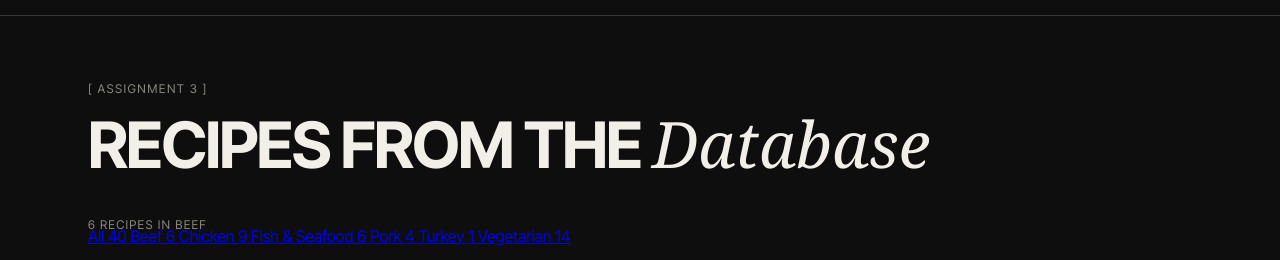
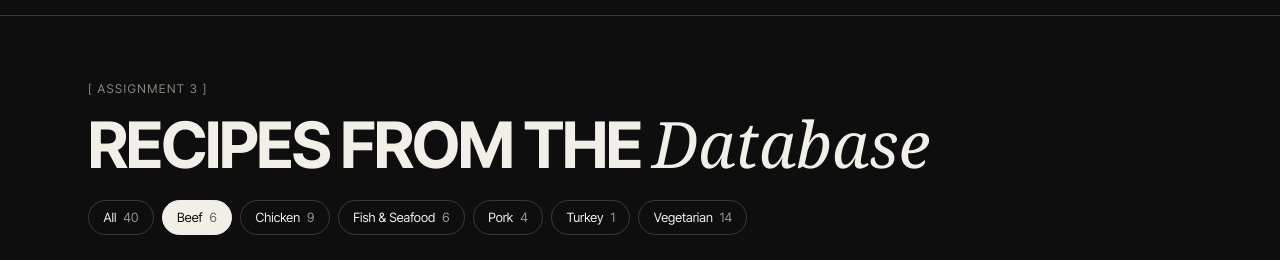
Before and after one commit to QuinnKess/uxid232-qbk23, a PHP site: page /recipes.php?category=1 in a window 1280 px wide. Shown: the part 43-303 px from the top of the page. Run offline with PHP 8.4, Linux system fonts and the light colour scheme; data comes from the database, SQL or seed files in the repository; some web fonts are replaced.

Commit message:
Style category filter links

```diff
--- a/alpha/style.css
+++ b/alpha/style.css
@@ -155,7 +155,7 @@ main.wide {
 }
 
 .count {
-  margin: -2rem 0 2rem;
+  margin: 0 0 2rem;
   font-size: 0.75rem;
   text-transform: uppercase;
   letter-spacing: 0.1em;
@@ -238,3 +238,36 @@ body.theme-light .errors {
 body.theme-light .success {
   color: #2e7d32;
 }
+
+/* Category filter links (recipes.php) */
+.category-links {
+  display: flex;
+  flex-wrap: wrap;
+  gap: 0.5rem;
+  margin: -1.5rem 0 1.5rem;
+}
+
+.category-links a {
+  padding: 0.45rem 0.9rem;
+  border: 1px solid var(--line);
+  border-radius: 999px;
+  color: var(--text);
+  font-size: 0.8rem;
+  text-decoration: none;
+  transition: border-color 0.2s;
+}
+
+.category-links a:hover {
+  border-color: var(--text);
+}
+
+.category-links a[aria-current="page"] {
+  background: var(--text);
+  border-color: var(--text);
+  color: var(--bg);
+}
+
+.link-count {
+  margin-left: 0.25rem;
+  opacity: 0.6;
+}
```
